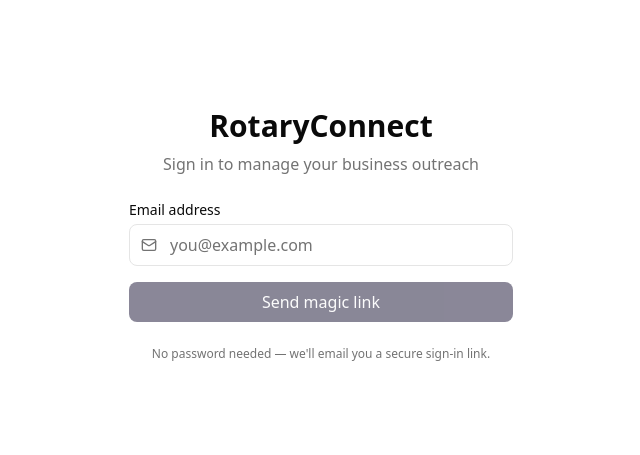
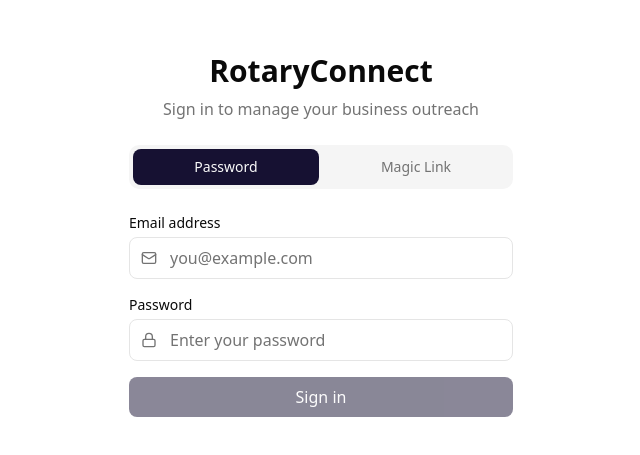
Before and after one commit to TeleoServices/rotary-connect-crm, a React (Vite) app: page /login in a window 1280 px wide. Shown: the part 165-620 px from the top of the page, without its empty margins (319-959 px from the left). Built offline with nearby package versions, Linux system fonts and the light colour scheme; no server answers.

Commit message:
[auth]: add password login tab alongside magic link

```diff
--- a/src/pages/Login.tsx
+++ b/src/pages/Login.tsx
@@ -1,15 +1,38 @@
 import { useState } from 'react';
-import { Mail, Loader2, CheckCircle } from 'lucide-react';
+import { Mail, Lock, Loader2, CheckCircle } from 'lucide-react';
 import { useAuth } from '@/hooks/useAuth';
+import { supabase } from '@/lib/supabase';
+
+type Tab = 'password' | 'magic-link';
 
 export default function Login() {
   const { signInWithMagicLink } = useAuth();
+  const [tab, setTab] = useState<Tab>('password');
   const [email, setEmail] = useState('');
+  const [password, setPassword] = useState('');
   const [loading, setLoading] = useState(false);
   const [sent, setSent] = useState(false);
   const [error, setError] = useState<string | null>(null);
 
-  const handleSubmit = async (e: React.FormEvent) => {
+  const handlePasswordLogin = async (e: React.FormEvent) => {
+    e.preventDefault();
+    setLoading(true);
+    setError(null);
+
+    const { error: authError } = await supabase.auth.signInWithPassword({
+      email,
+      password,
+    });
+
+    setLoading(false);
+    if (authError) {
+      console.error('[Login] signInWithPassword:', authError.message);
+      setError(authError.message);
+    }
+    // On success, onAuthStateChange in useAuth handles redirect
+  };
+
+  const handleMagicLink = async (e: React.FormEvent) => {
     e.preventDefault();
     setLoading(true);
     setError(null);
@@ -45,6 +68,13 @@ export default function Login() {
     );
   }
 
+  const tabClass = (t: Tab) =>
+    `flex-1 py-2 text-sm font-medium text-center rounded-md transition-colors ${
+      tab === t
+        ? 'bg-primary text-primary-foreground'
+        : 'text-muted-foreground hover:text-foreground'
+    }`;
+
   return (
     <div className="flex items-center justify-center min-h-screen bg-background">
       <div className="w-full max-w-md p-8 space-y-6">
@@ -55,15 +85,97 @@ export default function Login() {
           </p>
         </div>
 
-        <form onSubmit={handleSubmit} className="space-y-4">
+        {/* Tabs */}
+        <div className="flex gap-1 p-1 bg-muted rounded-lg" role="tablist">
+          <button
+            role="tab"
+            aria-selected={tab === 'password'}
+            className={tabClass('password')}
+            onClick={() => { setTab('password'); setError(null); }}
+          >
+            Password
+          </button>
+          <button
+            role="tab"
+            aria-selected={tab === 'magic-link'}
+            className={tabClass('magic-link')}
+            onClick={() => { setTab('magic-link'); setError(null); }}
+          >
+            Magic Link
+          </button>
+        </div>
+
+        {/* Password Tab */}
+        {tab === 'password' && (
+          <form onSubmit={handlePasswordLogin} className="space-y-4">
             <div>
-            <label htmlFor="email" className="block text-sm font-medium mb-1">
+              <label htmlFor="pw-email" className="block text-sm font-medium mb-1">
                 Email address
               </label>
               <div className="relative">
-              <Mail className="absolute left-3 top-1/2 -translate-y-1/2 h-4 w-4 text-muted-foreground" />
+                <Mail className="absolute left-3 top-1/2 -translate-y-1/2 h-4 w-4 text-muted-foreground" aria-hidden="true" />
                 <input
-                id="email"
+                  id="pw-email"
+                  type="email"
+                  value={email}
+                  onChange={(e) => setEmail(e.target.value)}
+                  placeholder="you@example.com"
+                  required
+                  className="w-full pl-10 pr-4 py-2 border border-input rounded-md bg-background text-foreground placeholder:text-muted-foreground focus:outline-none focus:ring-2 focus:ring-ring"
+                />
+              </div>
+            </div>
+
+            <div>
+              <label htmlFor="pw-password" className="block text-sm font-medium mb-1">
+                Password
+              </label>
+              <div className="relative">
+                <Lock className="absolute left-3 top-1/2 -translate-y-1/2 h-4 w-4 text-muted-foreground" aria-hidden="true" />
+                <input
+                  id="pw-password"
+                  type="password"
+                  value={password}
+                  onChange={(e) => setPassword(e.target.value)}
+                  placeholder="Enter your password"
+                  required
+                  className="w-full pl-10 pr-4 py-2 border border-input rounded-md bg-background text-foreground placeholder:text-muted-foreground focus:outline-none focus:ring-2 focus:ring-ring"
+                />
+              </div>
+            </div>
+
+            {error && (
+              <p className="text-sm text-destructive" role="alert">{error}</p>
+            )}
+
+            <button
+              type="submit"
+              disabled={loading || !email || !password}
+              className="w-full py-2 px-4 bg-primary text-primary-foreground rounded-md font-medium hover:opacity-90 disabled:opacity-50 flex items-center justify-center gap-2"
+            >
+              {loading ? (
+                <>
+                  <Loader2 className="h-4 w-4 animate-spin" aria-hidden="true" />
+                  Signing in...
+                </>
+              ) : (
+                'Sign in'
+              )}
+            </button>
+          </form>
+        )}
+
+        {/* Magic Link Tab */}
+        {tab === 'magic-link' && (
+          <form onSubmit={handleMagicLink} className="space-y-4">
+            <div>
+              <label htmlFor="ml-email" className="block text-sm font-medium mb-1">
+                Email address
+              </label>
+              <div className="relative">
+                <Mail className="absolute left-3 top-1/2 -translate-y-1/2 h-4 w-4 text-muted-foreground" aria-hidden="true" />
+                <input
+                  id="ml-email"
                   type="email"
                   value={email}
                   onChange={(e) => setEmail(e.target.value)}
@@ -75,7 +187,7 @@ export default function Login() {
             </div>
 
             {error && (
-            <p className="text-sm text-destructive">{error}</p>
+              <p className="text-sm text-destructive" role="alert">{error}</p>
             )}
 
             <button
@@ -85,18 +197,19 @@ export default function Login() {
             >
               {loading ? (
                 <>
-                <Loader2 className="h-4 w-4 animate-spin" />
+                  <Loader2 className="h-4 w-4 animate-spin" aria-hidden="true" />
                   Sending magic link...
                 </>
               ) : (
                 'Send magic link'
               )}
             </button>
-        </form>
 
             <p className="text-xs text-center text-muted-foreground">
               No password needed — we'll email you a secure sign-in link.
             </p>
+          </form>
+        )}
       </div>
     </div>
   );
```
Lines whose indentation alone changed are shown as unchanged.
